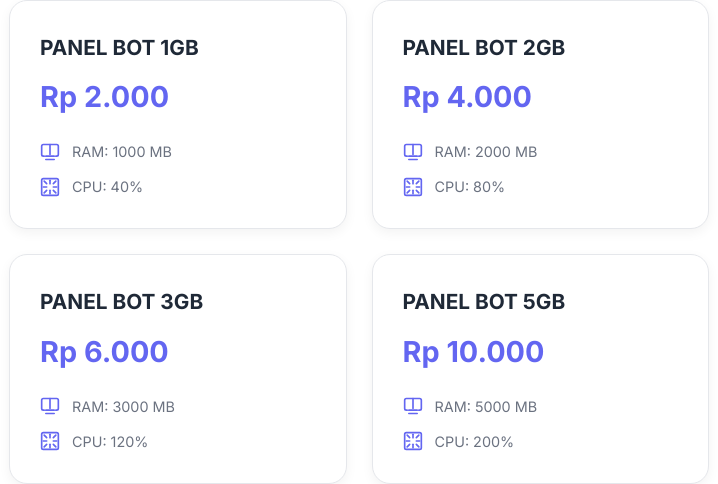
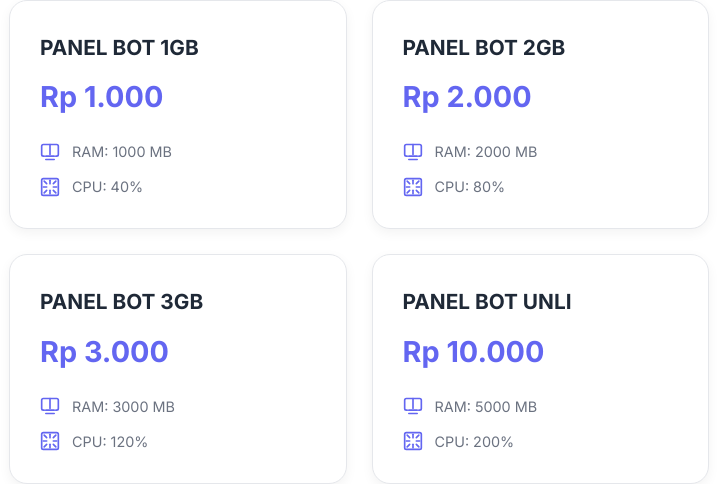
Before and after one commit to ManzCpanel/Buy-panel-by-manz, a plain HTML site: page index.html in a window 1280 px wide. Both pictures are taken after a click on the button "Lihat Paket Hosting". Shown: the part 253-737 px from the top of the page, 281-999 px from the left. Drawn offline with Linux system fonts and the light colour scheme.

Commit message:
Update index.html

```diff
--- a/index.html
+++ b/index.html
@@ -387,7 +387,7 @@
       <div class="products">
         <div class="product-card" onclick="selectProduct(this, 'PANEL BOT 1GB', 2000)">
           <div class="product-name">PANEL BOT 1GB</div>
-          <div class="product-price">Rp 2.000</div>
+          <div class="product-price">Rp 1.000</div>
           <ul>
             <li><svg xmlns="http://www.w3.org/2000/svg" viewBox="0 0 24 24" fill="none" stroke="currentColor" stroke-width="2" stroke-linecap="round" stroke-linejoin="round"><path d="M5 17H4a2 2 0 0 1-2-2V5a2 2 0 0 1 2-2h16a2 2 0 0 1 2 2v10a2 2 0 0 1-2 2h-1"></path><path d="M12 15V3"></path><path d="M7 21h10"></path><path d="M7 17h10"></path></svg><span>RAM: 1000 MB</span></li>
             <li><svg xmlns="http://www.w3.org/2000/svg" viewBox="0 0 24 24" fill="none" stroke="currentColor" stroke-width="2" stroke-linecap="round" stroke-linejoin="round"><rect x="2" y="2" width="20" height="20" rx="2" ry="2"></rect><path d="M12 8V4"></path><path d="M8 12H4"></path><path d="M12 16v4"></path><path d="M16 12h4"></path><path d="M16 16l3 3"></path><path d="M16 8l3-3"></path><path d="M8 16l-3 3"></path><path d="M8 8l-3-3"></path></svg><span>CPU: 40%</span></li>
@@ -395,7 +395,7 @@
         </div>
         <div class="product-card" onclick="selectProduct(this, 'PANEL BOT 2GB', 4000)">
           <div class="product-name">PANEL BOT 2GB</div>
-          <div class="product-price">Rp 4.000</div>
+          <div class="product-price">Rp 2.000</div>
           <ul>
              <li><svg xmlns="http://www.w3.org/2000/svg" viewBox="0 0 24 24" fill="none" stroke="currentColor" stroke-width="2" stroke-linecap="round" stroke-linejoin="round"><path d="M5 17H4a2 2 0 0 1-2-2V5a2 2 0 0 1 2-2h16a2 2 0 0 1 2 2v10a2 2 0 0 1-2 2h-1"></path><path d="M12 15V3"></path><path d="M7 21h10"></path><path d="M7 17h10"></path></svg><span>RAM: 2000 MB</span></li>
              <li><svg xmlns="http://www.w3.org/2000/svg" viewBox="0 0 24 24" fill="none" stroke="currentColor" stroke-width="2" stroke-linecap="round" stroke-linejoin="round"><rect x="2" y="2" width="20" height="20" rx="2" ry="2"></rect><path d="M12 8V4"></path><path d="M8 12H4"></path><path d="M12 16v4"></path><path d="M16 12h4"></path><path d="M16 16l3 3"></path><path d="M16 8l3-3"></path><path d="M8 16l-3 3"></path><path d="M8 8l-3-3"></path></svg><span>CPU: 80%</span></li>
@@ -403,14 +403,14 @@
         </div>
         <div class="product-card" onclick="selectProduct(this, 'PANEL BOT 3GB', 6000)">
           <div class="product-name">PANEL BOT 3GB</div>
-          <div class="product-price">Rp 6.000</div>
+          <div class="product-price">Rp 3.000</div>
           <ul>
             <li><svg xmlns="http://www.w3.org/2000/svg" viewBox="0 0 24 24" fill="none" stroke="currentColor" stroke-width="2" stroke-linecap="round" stroke-linejoin="round"><path d="M5 17H4a2 2 0 0 1-2-2V5a2 2 0 0 1 2-2h16a2 2 0 0 1 2 2v10a2 2 0 0 1-2 2h-1"></path><path d="M12 15V3"></path><path d="M7 21h10"></path><path d="M7 17h10"></path></svg><span>RAM: 3000 MB</span></li>
             <li><svg xmlns="http://www.w3.org/2000/svg" viewBox="0 0 24 24" fill="none" stroke="currentColor" stroke-width="2" stroke-linecap="round" stroke-linejoin="round"><rect x="2" y="2" width="20" height="20" rx="2" ry="2"></rect><path d="M12 8V4"></path><path d="M8 12H4"></path><path d="M12 16v4"></path><path d="M16 12h4"></path><path d="M16 16l3 3"></path><path d="M16 8l3-3"></path><path d="M8 16l-3 3"></path><path d="M8 8l-3-3"></path></svg><span>CPU: 120%</span></li>
           </ul>
         </div>
          <div class="product-card" onclick="selectProduct(this, 'PANEL BOT 5GB', 10000)">
-          <div class="product-name">PANEL BOT 5GB</div>
+          <div class="product-name"> PANEL BOT UNLI</div>
           <div class="product-price">Rp 10.000</div>
           <ul>
             <li><svg xmlns="http://www.w3.org/2000/svg" viewBox="0 0 24 24" fill="none" stroke="currentColor" stroke-width="2" stroke-linecap="round" stroke-linejoin="round"><path d="M5 17H4a2 2 0 0 1-2-2V5a2 2 0 0 1 2-2h16a2 2 0 0 1 2 2v10a2 2 0 0 1-2 2h-1"></path><path d="M12 15V3"></path><path d="M7 21h10"></path><path d="M7 17h10"></path></svg><span>RAM: 5000 MB</span></li>
@@ -479,7 +479,7 @@
           <p><strong>Total:</strong> <span id="danaPrice"></span></p>
       </div>
       <div id="danaDetails">
-        <p>Scan QR Code di bawah ini menggunakan aplikasi DANA.</p>
+        <p>qr ya kagak bisa untuk sementara .</p>
         <img id="danaQrCode" src="" alt="DANA QR Code Payment">
         <p><strong>Nomor DANA:</strong> <span id="danaNumber"></span></p>
         <p><strong>Atas Nama:</strong> <span id="danaName"></span></p>
```
